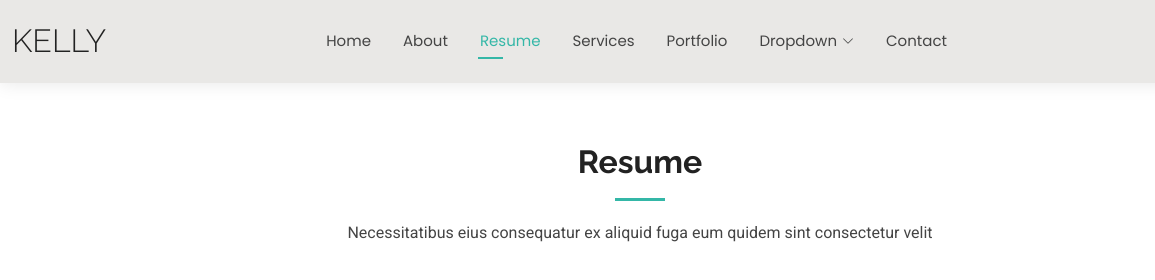
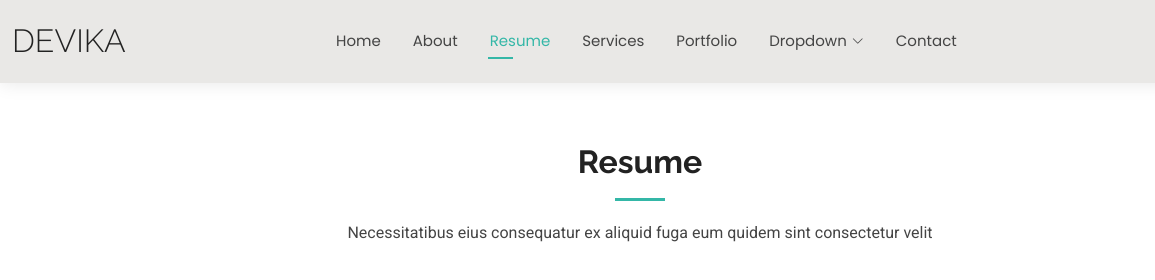
Before and after one commit to devikaghimire/portfolio-website, a plain HTML site: page resume.html in a window 1280 px wide. Shown: the top 280 px of the page, 0-1155 px from the left. Drawn offline with Linux system fonts and the light colour scheme.

Commit message:
committed to

```diff
--- a/resume.html
+++ b/resume.html
@@ -44,7 +44,7 @@
       <a href="index.html" class="logo d-flex align-items-center me-auto me-xl-0">
         <!-- Uncomment the line below if you also wish to use an image logo -->
         <!-- <img src="assets/img/logo.png" alt=""> -->
-        <h1 class="sitename">Kelly</h1>
+        <h1 class="sitename">Devika</h1>
       </a>
 
       <nav id="navmenu" class="navmenu">
```
